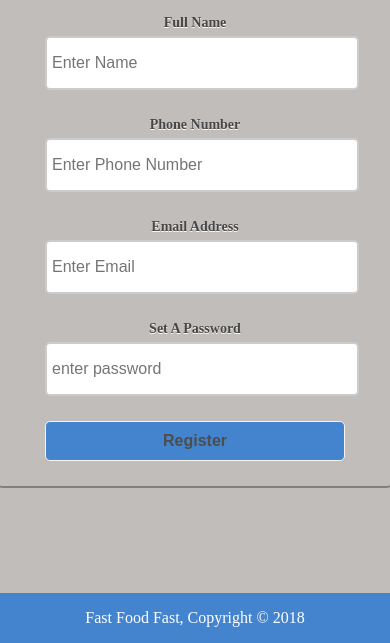
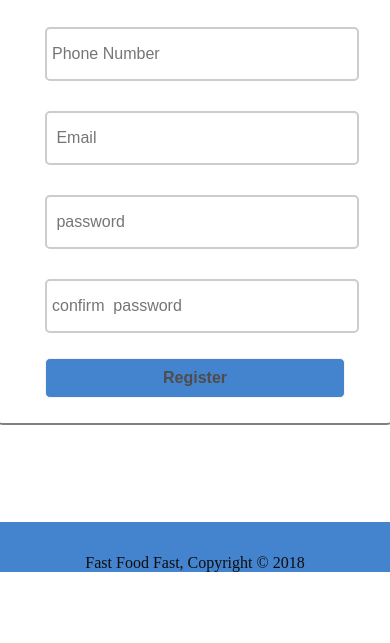
Before and after one commit to chibytez/Fast-Food-Fast, a website: page UI/signup.html in a window 390 px wide. Shown: the part 272-915 px from the top of the page. After the commit the page ends 844 px from the top, so only its background shows below. Drawn offline with Linux system fonts and the light colour scheme.

Commit message:
modifying the sign up page changing the background color to white. Making the page responsive to higher resolutions.Editing the place holder ft-signup-160148053

```diff
--- a/UI/css/signup.css
+++ b/UI/css/signup.css
@@ -1,6 +1,6 @@
 
 html,body{
-  background:#c1bdba;
+  background:#ffffff;
   margin:0;
   padding:0;
 }
@@ -9,7 +9,7 @@ html,body{
     clear:both;
     background-position:center;
     background-size:cover;
-    color:#c1bdba;
+    color:#080808;
     height:100%;
     text-align:center
   }
@@ -24,12 +24,12 @@ html,body{
     display: flex;
     text-align: center;
     justify-content: center;
-    background-color: #c1bdba;
+    background-color: #ffffff;
 }
 
 h2{
  background-color: #4484CE;
- padding: 30px 35px;
+ padding: 10px 35px;
  margin: -10px -50px;
  text-align:center;
  border-radius: 10px 10px 0 0;
@@ -47,8 +47,8 @@ div.container{
     text-align: center;
     justify-content: center;
  height: auto;
- margin:35px auto;
  font-family: 'Raleway', sans-serif;
+ margin-bottom: 35px;
 }
 
 div.main{
@@ -123,13 +123,16 @@ button{
     background:#4484CE;
     background-repeat: no-repeat;
     background-position: center top;
-    bottom: -20px;
-    color:#fff;
+    color:rgb(14, 13, 13);
     font-family:Kavivanar;
-    height:50px;
     line-height: 50px;
-    margin-top:50px;
-    position: relative;
+    margin:0 auto;
+    position: fixed;
     text-align:center;
+    bottom: 0;
+    left: 0;
+    bottom: 0;
+    height: 50px;
     width: 100%;
+    overflow: hidden;
    }
--- a/UI/signup.html
+++ b/UI/signup.html
@@ -39,26 +39,20 @@
 
           <form id="form_id" method="post" name="myform">
           <hr>
-              <label>
 
-                Full Name
-              </label>
-              <input type="text" required autocomplete="off" placeholder="Enter Name" />
+              <input type="text" required autocomplete="off" placeholder= "Full Name" />
 
-              <label>
-                Phone Number
-              </label>
-              <input type="number"required autocomplete="off" placeholder="Enter Phone Number"/>
 
-            <label>
-              Email Address
-            </label>
-            <input type="text"required autocomplete="off" placeholder="Enter Email"/>
+              <input type="number"required autocomplete="off" placeholder="Phone Number"/>
 
-            <label>
-              Set A Password
-            </label>
-            <input type="password"required autocomplete="off" placeholder="enter password"/>
+
+            <input type="text"required autocomplete="off" placeholder=" Email"/>
+
+
+            <input type="password"required autocomplete="off" placeholder=" password"/>
+
+            <input type="password"required autocomplete="off" placeholder="confirm  password"/>
+
 
           <button type="submit" id="submit">Register</button>
 
```
